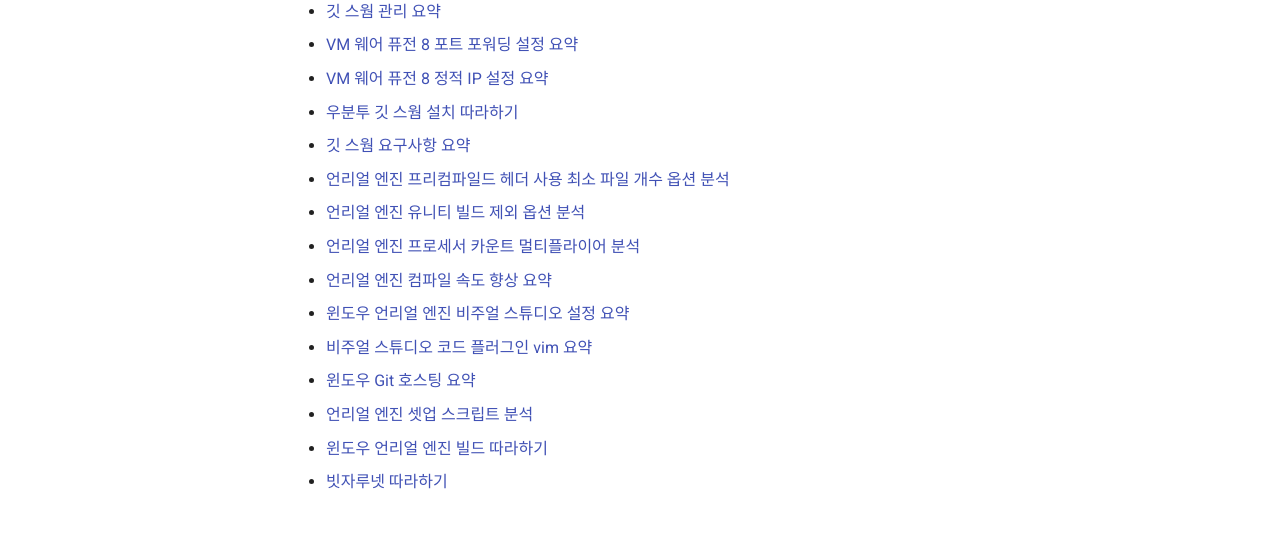
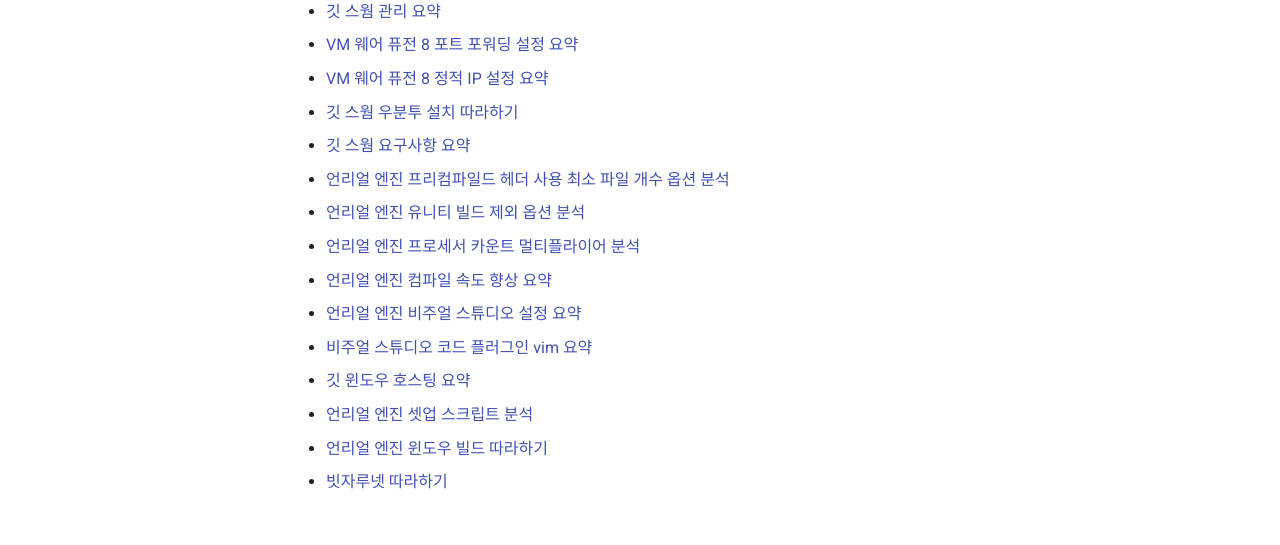
Before and after one commit to myevan/myevan-home, an MkDocs documentation site: the page built from docs/index.md, in a window 1280 px wide. Shown: the part 256-801 px from the top of the page. Built offline with MkDocs 1.6.1 and Material for MkDocs 9.7.7, drawn with Linux system fonts in a browser that asks for light colours; old or Windows-style settings are respelled for this version of MkDocs.

Commit message:
홈 한글 제목 정리

```diff
--- a/docs/index.md
+++ b/docs/index.md
@@ -6,15 +6,15 @@
 * [깃 스웜 관리 요약](gitswarm_administration_digest.md)
 * [VM 웨어 퓨전 8 포트 포워딩 설정 요약](vmware_fusion_8_port_forwarding_digest.md)
 * [VM 웨어 퓨전 8 정적 IP 설정 요약](vmware_fusion_8_static_ip_digest.md)
-* [우분투 깃 스웜 설치 따라하기](gitswarm_installation_ubuntu_tutorial.md)
+* [깃 스웜 우분투 설치 따라하기](gitswarm_installation_ubuntu_tutorial.md)
 * [깃 스웜 요구사항 요약](gitswarm_requirements_digest.md)
 * [언리얼 엔진 프리컴파일드 헤더 사용 최소 파일 개수 옵션 분석](ue4_min_files_using_precompiled_header_analysis.md)
 * [언리얼 엔진 유니티 빌드 제외 옵션 분석](ue4_faster_without_unity_analysis.md)
 * [언리얼 엔진 프로세서 카운트 멀티플라이어 분석](ue4_processor_count_multiplier_analysis.md)
 * [언리얼 엔진 컴파일 속도 향상 요약](ue4_boost_compile_times_digest.md)
-* [윈도우 언리얼 엔진 비주얼 스튜디오 설정 요약](ue4_windows_vs_setup_digest.md)
+* [언리얼 엔진 비주얼 스튜디오 설정 요약](ue4_windows_vs_setup_digest.md)
 * [비주얼 스튜디오 코드 플러그인 vim 요약](vscode_plugin_vim_digest.md)
-* [윈도우 Git 호스팅 요약](git_windows_hosting_digest.md)
+* [깃 윈도우 호스팅 요약](git_windows_hosting_digest.md)
 * [언리얼 엔진 셋업 스크립트 분석](ue4_setup_script_analysis.md)
-* [윈도우 언리얼 엔진 빌드 따라하기](ue4_windows_build_tutorial.md)
+* [언리얼 엔진 윈도우 빌드 따라하기](ue4_windows_build_tutorial.md)
 * [빗자루넷 따라하기](myevan_site_tutorial.md)
```
